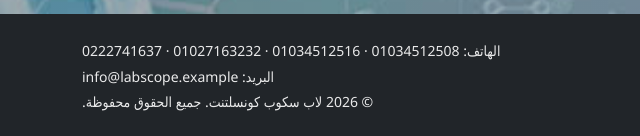
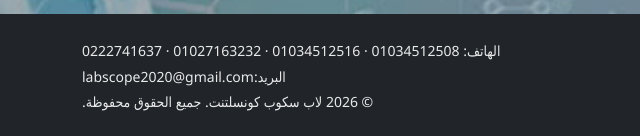
Before and after one commit to dollytas170-creator/lab-scope, a plain HTML site: page index.html in a window 1280 px wide. Shown: the part 2161-2297 px from the top of the page, 0-640 px from the left. Drawn offline with nearby package versions, Linux system fonts and the light colour scheme.

```diff
--- a/index.html
+++ b/index.html
@@ -134,7 +134,7 @@
       </div>
       <div class="text-md-end">
         <small>الهاتف: 01034512508 · 01034512516 · 01027163232 · 0222741637</small><br>
-        <small>البريد: info@labscope.example</small><br>
+        <small>البريد:labscope2020@gmail.com</small><br>
         <small>© <span id="year"></span> لاب سكوب كونسلتنت. جميع الحقوق محفوظة.</small>
       </div>
     </div>
@@ -143,4 +143,5 @@
   <script src="https://cdn.jsdelivr.net/npm/bootstrap@5.3.2/dist/js/bootstrap.bundle.min.js"></script>
   <script src="assets/js/scripts.js"></script>
 </body>
+
 </html>
```
